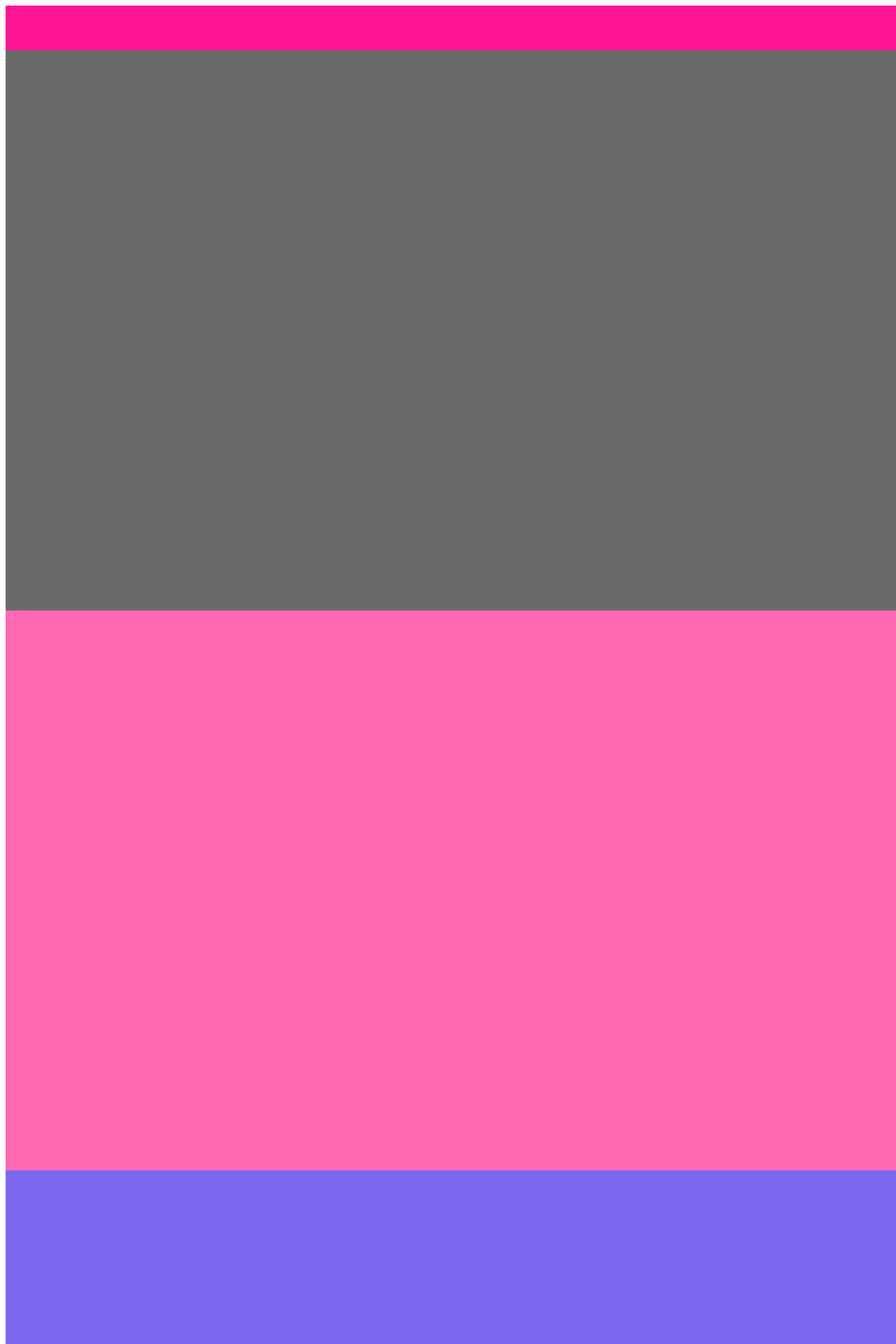
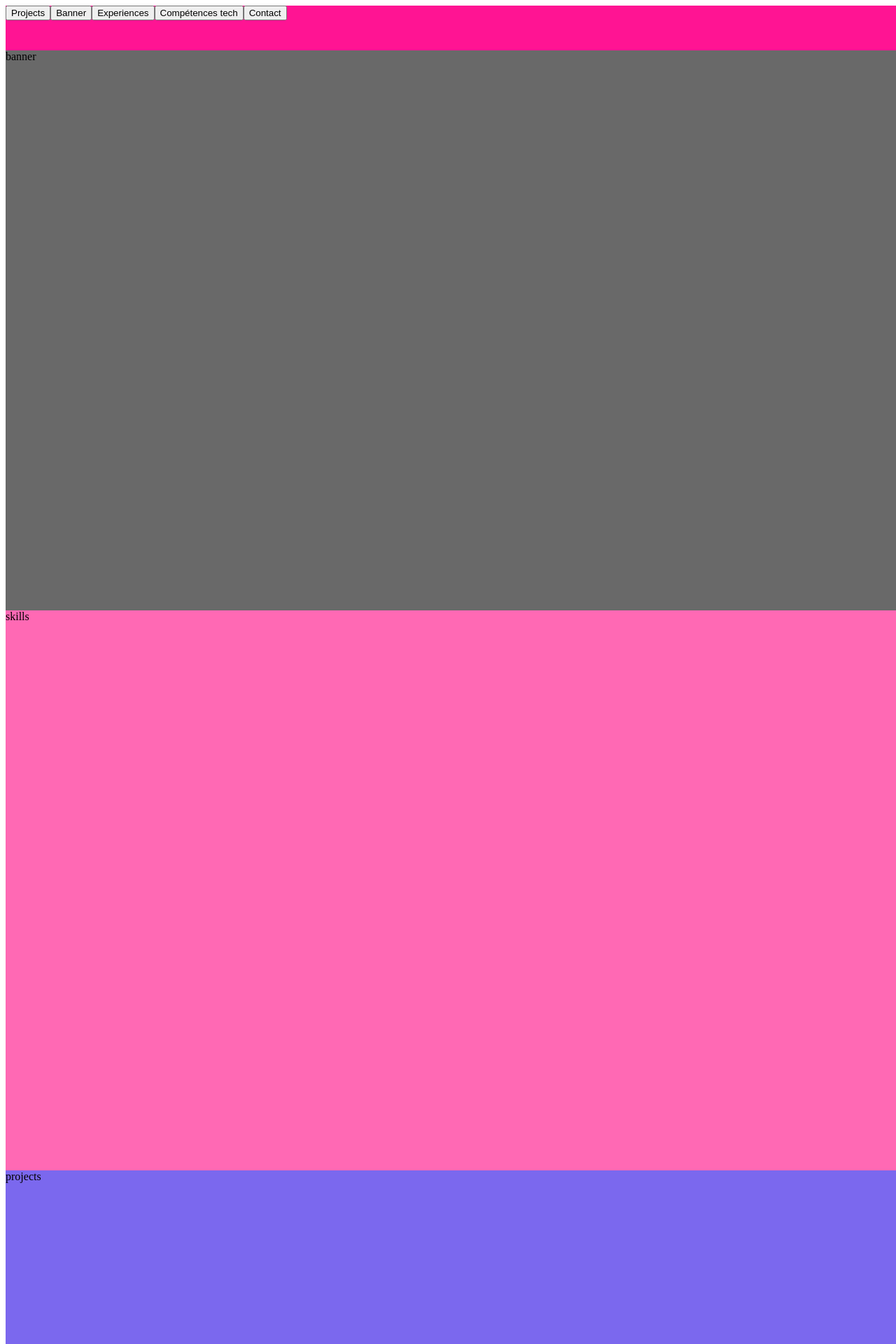
Before and after one commit to Stellavilar/React-cv, a React (Create React App) app in the folder react-cv/: page /#/ in a window 1280 px wide. Shown: the top 1920 px of the page at 70% size. Built offline with nearby package versions, Linux system fonts and the light colour scheme.

Commit message:
React-router-hash-link installed to scroll the element on the page when link is hit

```diff
--- a/react-cv/package.json
+++ b/react-cv/package.json
@@ -8,6 +8,9 @@
     "@testing-library/user-event": "^7.1.2",
     "react": "^16.13.1",
     "react-dom": "^16.13.1",
+    "react-router": "^5.2.0",
+    "react-router-dom": "^5.2.0",
+    "react-router-hash-link": "^1.2.2",
     "react-scripts": "3.4.1",
     "sass": "^1.26.5"
   },
--- a/react-cv/src/components/Banner/index.js
+++ b/react-cv/src/components/Banner/index.js
@@ -6,8 +6,8 @@ class Banner extends Component {
   render() {
 
     return (
-    <div className="banner">
-
+    <div className="banner" id="banner">
+      banner
     </div>
     );
   }
--- a/react-cv/src/components/Contact/index.js
+++ b/react-cv/src/components/Contact/index.js
@@ -6,7 +6,7 @@ class Contact extends Component {
   render() {
 
     return (
-    <div className="contact">
+    <div className="contact" id="contact">
 
     </div>
     );
--- a/react-cv/src/components/Exp/index.js
+++ b/react-cv/src/components/Exp/index.js
@@ -6,8 +6,8 @@ class Exp extends Component {
   render() {
 
     return (
-    <div className="exp">
-
+    <div className="exp" id="exp">
+      Experiences
     </div>
     );
   }
--- a/react-cv/src/components/Head/index.js
+++ b/react-cv/src/components/Head/index.js
@@ -1,4 +1,5 @@
 import React, {Component} from 'react';
+import { HashLink as Link } from 'react-router-hash-link';
 
 
 class Head extends Component {
@@ -7,7 +8,21 @@ class Head extends Component {
 
     return (
     <div className="head">
-
+      <Link to="/#projects">
+        <button>Projects</button>
+      </Link>
+      <Link to="/#banner">
+        <button>Banner</button>
+      </Link>
+      <Link to="/#exp">
+        <button>Experiences</button>
+      </Link>
+      <Link to="/#skills">
+        <button>Compétences tech</button>
+      </Link>
+      <Link to="/#contact">
+        <button>Contact</button>
+      </Link>
     </div>
     );
   }
--- a/react-cv/src/components/Projects/index.js
+++ b/react-cv/src/components/Projects/index.js
@@ -6,8 +6,8 @@ class Projects extends Component {
   render() {
 
     return (
-    <div className="projects">
-
+    <div className="projects" id="projects">
+      projects
     </div>
     );
   }
--- a/react-cv/src/components/Skills/index.js
+++ b/react-cv/src/components/Skills/index.js
@@ -6,8 +6,8 @@ class Skills extends Component {
   render() {
 
     return (
-    <div className="skills">
-
+    <div className="skills" id="skills">
+      skills
     </div>
     );
   }
--- a/react-cv/src/index.js
+++ b/react-cv/src/index.js
@@ -3,11 +3,16 @@ import ReactDOM from 'react-dom';
 import './index.scss';
 import App from './components/App';
 import * as serviceWorker from './serviceWorker';
+import { HashRouter } from 'react-router-dom';
+
 
 ReactDOM.render(
   <React.StrictMode>
-    <App />
-  </React.StrictMode>,
+    <HashRouter>
+      <App />
+    </HashRouter>
+  </React.StrictMode>
+  ,
   document.getElementById('root')
 );
 
```
Also changed, not shown: react-cv/src/components/App.js (+12 -0 lines), 1 other file (tests, documents, lock files or other folders).
